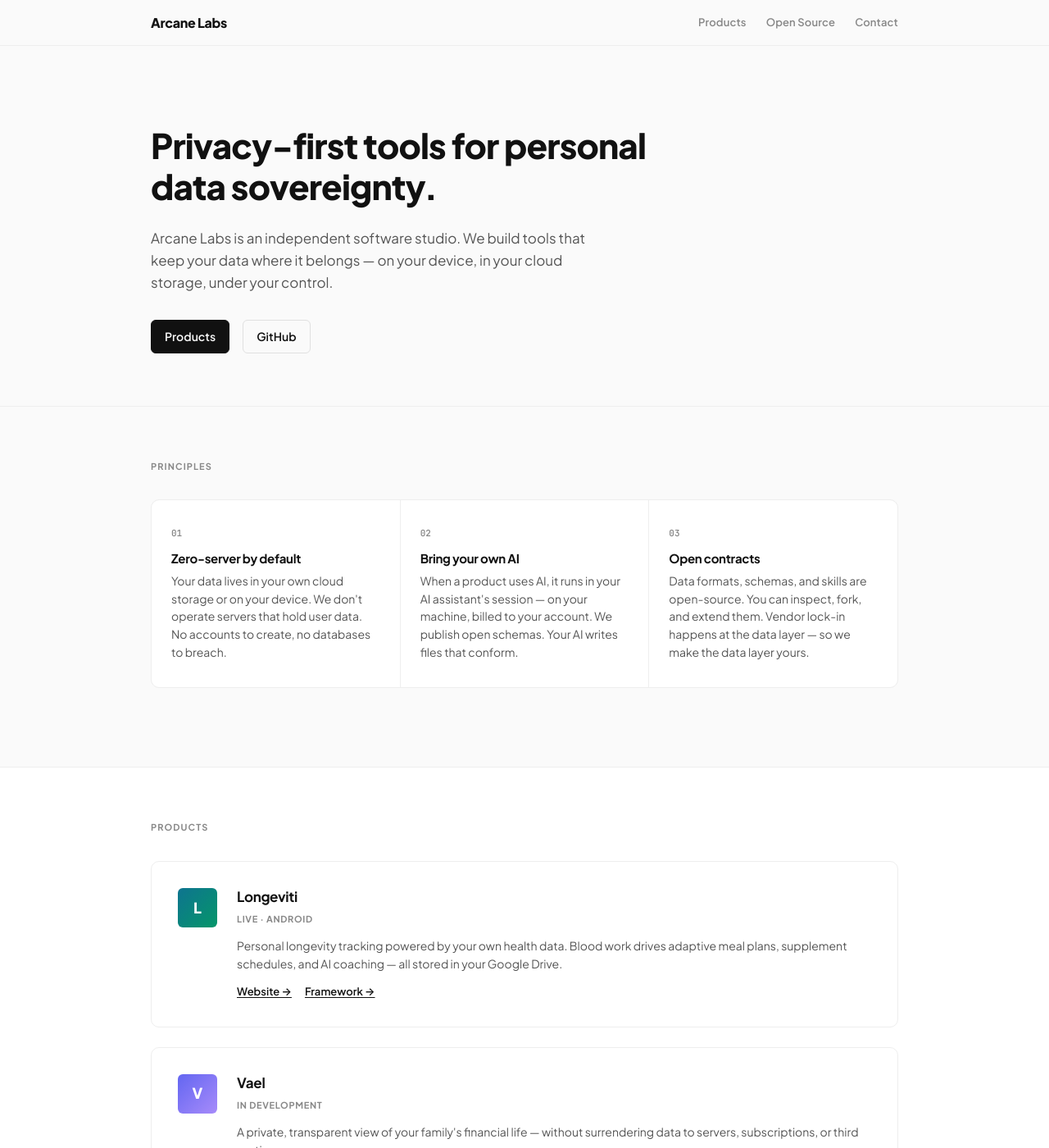
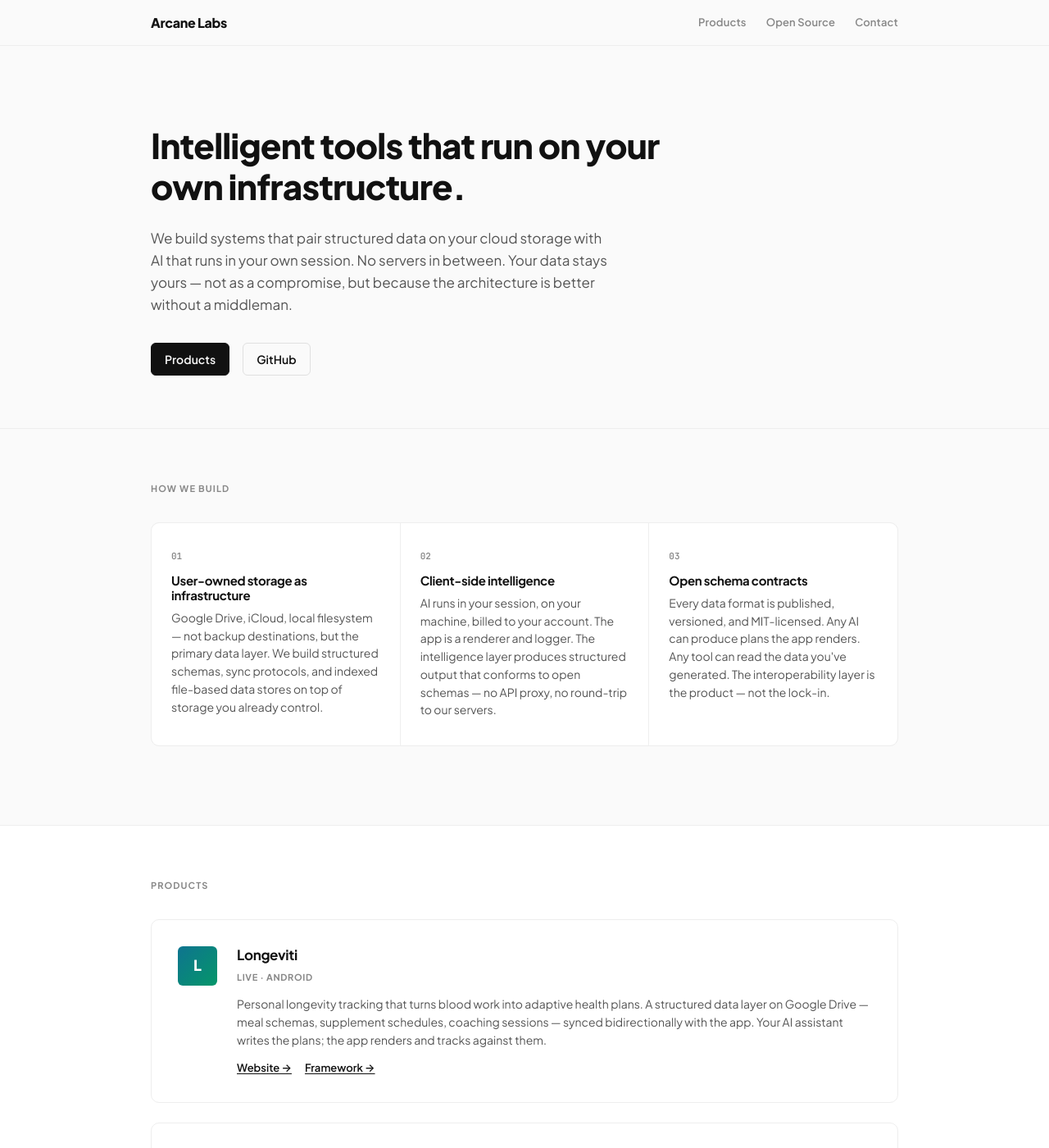
Before and after one commit to arcanelabsio/arcanelabs.info, a Jekyll site: the page built from index.html, in a window 1280 px wide and 1400 px high. Shown: the whole window at 82% size. Built offline with Jekyll 4.4.1, drawn with Linux system fonts in a browser that asks for light colours; some of the changed text lies outside the part shown.

Commit message:
refactor: reposition from privacy-first to architecture-forward
Lead with capability — "intelligent tools that run on your own
infrastructure" — rather than a defensive privacy claim. Privacy
becomes the natural consequence of the architecture, not the
mission statement. Opens positioning for complex data systems
(structured schemas, sync protocols, indexed file stores) without
contradicting the brand.

```diff
--- a/_config.yml
+++ b/_config.yml
@@ -1,9 +1,9 @@
 title: Arcane Labs
-tagline: Privacy-first tools for personal data sovereignty
+tagline: Intelligent tools that run on your own infrastructure
 description: >
-  Arcane Labs is an independent software studio building open, privacy-first
-  tools. Your data stays yours — on your device, in your cloud storage,
-  under your control. We build the intelligence layer; you own the data.
+  Arcane Labs is an independent software studio. We build intelligent systems
+  on top of user-owned storage — structured data layers, sync protocols, and
+  AI that runs in your own session. No servers in between.
 
 url: "https://site.arcanelabs.io"
 baseurl: ""
@@ -33,7 +33,7 @@
 
 repository: arcanelabsio/arcanelabs.info
 
-# No pre-built theme — we ship our own CSS to mirror the Longeviti design tokens.
+# No pre-built theme — independent minimalist design system.
 theme: null
 
 plugins:
--- a/index.html
+++ b/index.html
@@ -1,16 +1,17 @@
 ---
 layout: default
-title: Arcane Labs — Privacy-first tools for personal data sovereignty
-description: Independent software studio building open, privacy-first tools. Your data stays yours — on your device, in your cloud storage, under your control.
+title: Arcane Labs — Intelligent tools that run on your own infrastructure
+description: Independent software studio building intelligent systems on top of user-owned storage — structured data layers, sync protocols, and AI that runs in your own session.
 ---
 
 <section class="hero">
   <div class="wrap">
-    <h1>Privacy-first tools for personal data sovereignty.</h1>
+    <h1>Intelligent tools that run on your own infrastructure.</h1>
     <p class="hero__sub">
-      Arcane Labs is an independent software studio. We build tools that keep
-      your data where it belongs — on your device, in your cloud storage,
-      under your control.
+      We build systems that pair structured data on your cloud storage with
+      AI that runs in your own session. No servers in between. Your data
+      stays yours — not as a compromise, but because the architecture is
+      better without a middleman.
     </p>
     <div class="hero__links">
       <a href="{{ '/products/' | relative_url }}" class="primary">Products</a>
@@ -21,29 +22,32 @@
 
 <section class="section">
   <div class="wrap">
-    <div class="section__label">Principles</div>
+    <div class="section__label">How we build</div>
 
     <div class="principles">
       <div class="principles__item">
         <div class="principles__num">01</div>
-        <h3>Zero-server by default</h3>
-        <p>Your data lives in your own cloud storage or on your device. We don't
-        operate servers that hold user data. No accounts to create, no databases
-        to breach.</p>
+        <h3>User-owned storage as infrastructure</h3>
+        <p>Google Drive, iCloud, local filesystem — not backup destinations,
+        but the primary data layer. We build structured schemas, sync
+        protocols, and indexed file-based data stores on top of storage
+        you already control.</p>
       </div>
       <div class="principles__item">
         <div class="principles__num">02</div>
-        <h3>Bring your own AI</h3>
-        <p>When a product uses AI, it runs in your AI assistant's session — on
-        your machine, billed to your account. We publish open schemas. Your AI
-        writes files that conform.</p>
+        <h3>Client-side intelligence</h3>
+        <p>AI runs in your session, on your machine, billed to your account.
+        The app is a renderer and logger. The intelligence layer produces
+        structured output that conforms to open schemas — no API proxy,
+        no round-trip to our servers.</p>
       </div>
       <div class="principles__item">
         <div class="principles__num">03</div>
-        <h3>Open contracts</h3>
-        <p>Data formats, schemas, and skills are open-source. You can inspect,
-        fork, and extend them. Vendor lock-in happens at the data layer — so we
-        make the data layer yours.</p>
+        <h3>Open schema contracts</h3>
+        <p>Every data format is published, versioned, and MIT-licensed.
+        Any AI can produce plans the app renders. Any tool can read the
+        data you've generated. The interoperability layer is the product —
+        not the lock-in.</p>
       </div>
     </div>
   </div>
@@ -60,9 +64,11 @@
           <h3>Longeviti</h3>
           <div class="product__status">Live &middot; Android</div>
           <p>
-            Personal longevity tracking powered by your own health data. Blood
-            work drives adaptive meal plans, supplement schedules, and AI
-            coaching — all stored in your Google Drive.
+            Personal longevity tracking that turns blood work into adaptive
+            health plans. A structured data layer on Google Drive — meal
+            schemas, supplement schedules, coaching sessions — synced
+            bidirectionally with the app. Your AI assistant writes the
+            plans; the app renders and tracks against them.
           </p>
           <div class="product__links">
             <a href="https://longeviti.app">Website →</a>
@@ -76,9 +82,9 @@
           <h3>Vael</h3>
           <div class="product__status">In development</div>
           <p>
-            A private, transparent view of your family's financial life —
-            without surrendering data to servers, subscriptions, or third
-            parties.
+            A unified view of your family's financial life — accounts,
+            expenses, net worth — built on local-first storage with no
+            server dependency.
           </p>
           <div class="product__links">
             <a href="https://github.com/arcanelabsio/vael">GitHub →</a>
@@ -96,15 +102,15 @@
     <div class="repos">
       <a href="https://github.com/arcanelabsio/longeviti-framework" class="repo" target="_blank" rel="noopener">
         <div class="repo__name">longeviti-framework</div>
-        <p class="repo__desc">Open-source longevity tracking framework. Claude Code skills for nutrition coaching and plan generation.</p>
+        <p class="repo__desc">Longevity tracking framework — AI skills for nutrition coaching, plan generation, and onboarding. Open schemas and validators.</p>
       </a>
       <a href="https://github.com/arcanelabsio/drive_sync_flutter" class="repo" target="_blank" rel="noopener">
         <div class="repo__name">drive_sync_flutter</div>
-        <p class="repo__desc">Bidirectional file sync between device storage and Google Drive. SHA256 change detection.</p>
+        <p class="repo__desc">Bidirectional file sync between device and Google Drive. SHA256 change detection, conflict resolution, nested folder support.</p>
       </a>
       <a href="https://github.com/arcanelabsio/forge" class="repo" target="_blank" rel="noopener">
         <div class="repo__name">forge</div>
-        <p class="repo__desc">AI plugins for Copilot, Claude, Codex, and Gemini — analyze discussions, triage issues, review PRs.</p>
+        <p class="repo__desc">AI plugins for Copilot, Claude, Codex, and Gemini — engineering quality tools for discussions, issues, PRs, and commits.</p>
       </a>
     </div>
 
```
Also changed, not shown: products.html (+16 -13 lines).
